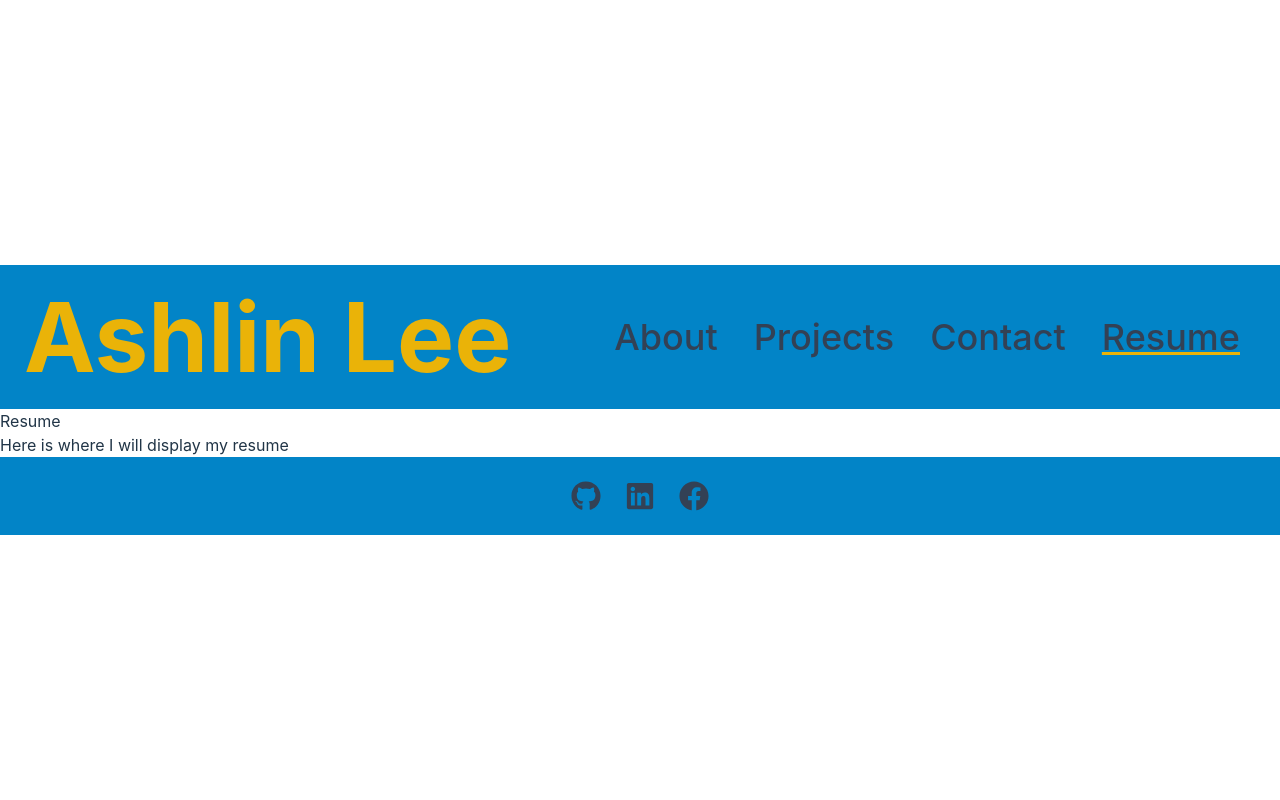
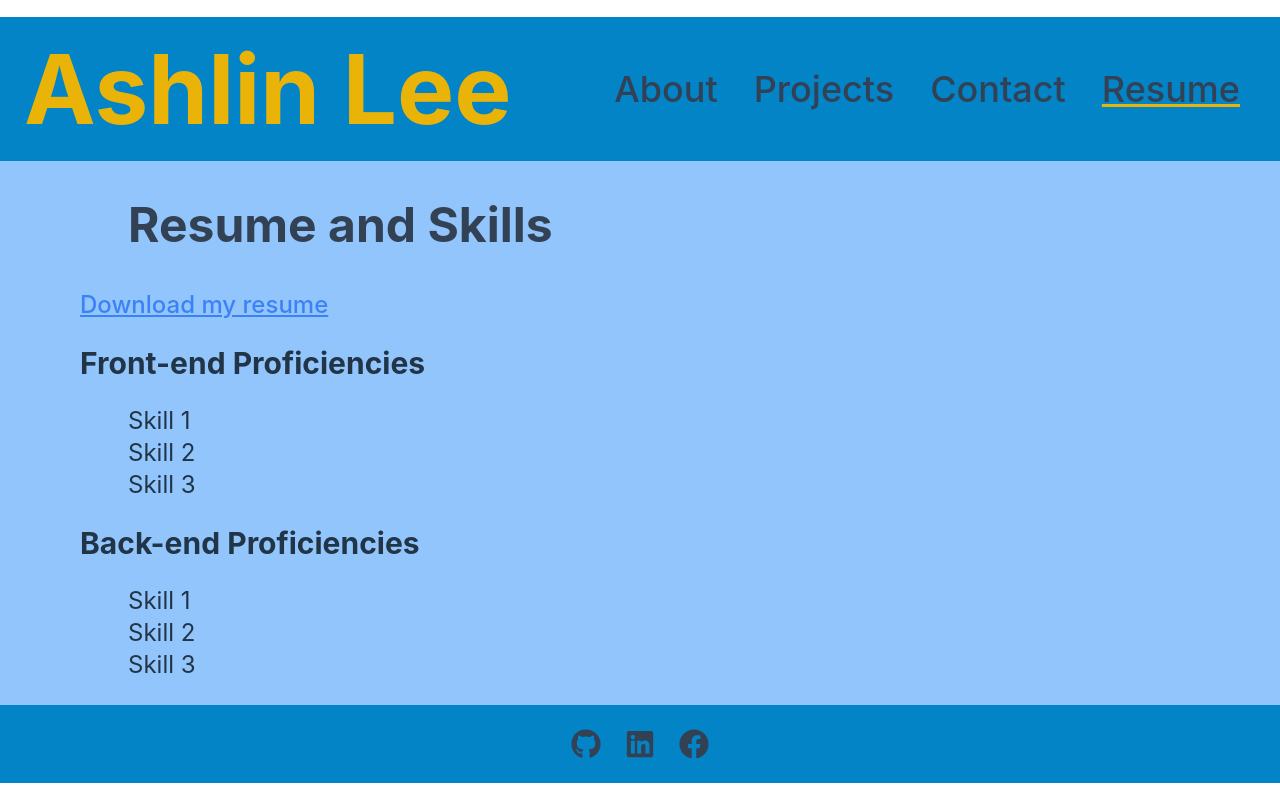
Before and after one commit to ashlinlee98/Portfolio, a React (Vite) app: page /resume in a window 1280 px wide. Built offline with nearby package versions, Linux system fonts and the light colour scheme.

Commit message:
Completed contact page, started resume page

```diff
--- a/src/components/AboutMe/AboutMe.tsx
+++ b/src/components/AboutMe/AboutMe.tsx
@@ -1,7 +1,7 @@
 const About = () => {
     return (
         <section id="about" className="bg-blue-300">
-            <h2 className="ml-20 text-slate-700 lg:text-5xl text-3xl font-bold px-10 lg:px-16 py-10">About Me</h2>
+            <h2 className="ml-20 text-slate-700 lg:text-5xl text-3xl font-bold px-10 md:px-16 py-10">About Me</h2>
 
             <div className="lg:flex justify-between items-center lg:px-12 lg:pb-10">
 
--- a/src/components/Contact/Contact.tsx
+++ b/src/components/Contact/Contact.tsx
@@ -7,20 +7,59 @@ const MyForm = () => {
         message: ''
     });
 
+    const [errors, setErrors] = useState({
+        name: "",
+        email: "",
+        message: "",
+    });
+
+    const [submittedMessage, setSubmittedMessage] = useState('');
+
+    const validateEmail = (email: string) => {
+        const regex = /^[^\s@]+@[^\s@]+\.[^\s@]+$/;
+        return regex.test(email);
+    };
+
     const handleChange = (e: React.ChangeEvent<HTMLInputElement | HTMLTextAreaElement>) => {
         setFormData({ ...formData, [e.target.name]: e.target.value });
+        setErrors({ ...errors, [e.target.name]: '' });
     }
+
+    const handleBlur = (e: React.FocusEvent<HTMLInputElement | HTMLTextAreaElement>) => {
+        const { name, value } = e.target;
+
+        if (!value) {
+            setErrors((prevErrors) => ({ ...prevErrors, [name]: `${name.charAt(0).toUpperCase() + name.slice(1)} is required` }));
+        }
+
+        if (name === 'email' && value && !validateEmail(value)) {
+            setErrors((prevErrors) => ({ ...prevErrors, email: 'Please enter a valid email address' }));
+        }
+    };
 
     const handleSubmit = (e: React.FormEvent<HTMLFormElement>) => {
         e.preventDefault();
-        console.log(formData);
+
+        if (formData.name && formData.email && formData.message) {
+            setSubmittedMessage('Thank you for your message! I will get back to you soon.');
+            setFormData({ name: '', email: '', message: '' });
+        } else {
+            setErrors({
+                name: !formData.name ? 'Name is required' : '',
+                email: !formData.email ? 'Email is required' : '',
+                message: !formData.message ? 'Message is required' : '',
+            });
+
+            setSubmittedMessage('');
+        }
     }
 
     return (
         <div className='bg-blue-300 '>
-            <h2 className="ml-20 text-slate-700 lg:text-5xl text-3xl font-bold px-10 lg:px-16 py-10">Contact Me</h2>
+            <h2 className="ml-20 text-slate-700 lg:text-5xl text-3xl font-bold px-7 md:px-16 py-10">Contact Me</h2>
             <div className='flex justify-center'>
-            <form onSubmit={handleSubmit} className="space-y-4 w-3/4 mb-6">
+                <form onSubmit={handleSubmit} className="space-y-4 w-3/4 mb-6" data-netlify="true">
+                    <input type="hidden" name="form-name" value="contact" />
                     {/* Name Input */}
                     <div>
                         <label htmlFor="name" className="block font-bold">Name:</label>
@@ -30,9 +69,11 @@ const MyForm = () => {
                             name="name"
                             value={formData.name}
                             onChange={handleChange}
+                            onBlur={handleBlur}
                             className="border rounded-md p-2 w-full"
                             required
                         />
+                        {errors.name && <p className="text-red-500 text-xl">{errors.name}</p>}
                     </div>
 
                     {/* Email Input */}
@@ -44,9 +85,11 @@ const MyForm = () => {
                             name="email"
                             value={formData.email}
                             onChange={handleChange}
+                            onBlur={handleBlur}
                             className="border rounded-md p-2 w-full"
                             required
                         />
+                        {errors.email && <p className="text-red-500 text-xl">{errors.email}</p>}
                     </div>
 
                     {/* Message TextArea */}
@@ -57,6 +100,7 @@ const MyForm = () => {
                             name="message"
                             value={formData.message}
                             onChange={handleChange}
+                            onBlur={handleBlur}
                             onInput={(e) => {
                                 const target = e.target as HTMLTextAreaElement;
                                 target.style.height = 'auto';
@@ -65,14 +109,16 @@ const MyForm = () => {
                             className="border rounded-md h-32 p-2 w-full"
                             required
                         />
+                        {errors.message && <p className="text-red-500 text-xl">{errors.message}</p>}
                     </div>
 
                     {/* Submit Button */}
-                <button type="submit" className="bg-blue-500 text-white p-2 rounded-md">
+                    <button type="submit" className="bg-indigo-400 text-white p-2 rounded-md">
                         Submit
                     </button>
                 </form>
             </div>
+            {submittedMessage && <p className="text-black text-center text-xl font-bold p-4">{submittedMessage}</p>}
         </div>
     );
 }
--- a/src/components/Portfolio/Portfolio.tsx
+++ b/src/components/Portfolio/Portfolio.tsx
@@ -42,7 +42,7 @@ const Portfolio = () => {
     ]
     return (
         <section className="portfolio bg-blue-300">
-            <h2 className="ml-20 text-slate-700 lg:text-5xl text-3xl font-bold px-10 lg:px-16 py-10">Projects</h2>
+            <h2 className="ml-20 text-slate-700 lg:text-5xl text-3xl font-bold px-8 md:px-16 py-10">My Projects</h2>
             <div className="grid grid-cols-1 sm:grid-cols-2 gap-8 p-4 justify-items-center">
         {projects.map((project, index) => (
           <Project
--- a/src/components/Resume/Resume.tsx
+++ b/src/components/Resume/Resume.tsx
@@ -1,9 +1,24 @@
 const Resume = () => {
     return (
-        <div className="resume">
-            <h2>Resume</h2>
-            <p>Here is where I will display my resume</p>
-        </div>
+        <div className="bg-blue-300">
+        <h2 className="ml-16 text-slate-700 md:text-5xl text-3xl font-bold md:px-16 py-10">Resume and Skills</h2>
+        <a href="/Documents/example.pdf" download className="text-blue-500 md:text-2xl text-lg underline ml-20">
+            Download my resume
+        </a>
+        <h3 className="md:text-3xl text-xl ml-14 p-6 font-bold">Front-end Proficiencies</h3>
+        <ul className="md:text-2xl md:ml-32 ml-24">
+            <li>Skill 1</li>
+            <li>Skill 2</li>
+            <li>Skill 3</li>
+        </ul>
+
+        <h3 className="md:text-3xl text-xl ml-14 p-6 font-bold">Back-end Proficiencies</h3>
+        <ul className="md:text-2xl md:ml-32 ml-24 pb-6">
+            <li>Skill 1</li>
+            <li>Skill 2</li>
+            <li>Skill 3</li>
+        </ul>
+    </div>
     );
 }
 
```
Lines whose indentation alone changed are shown as unchanged.
